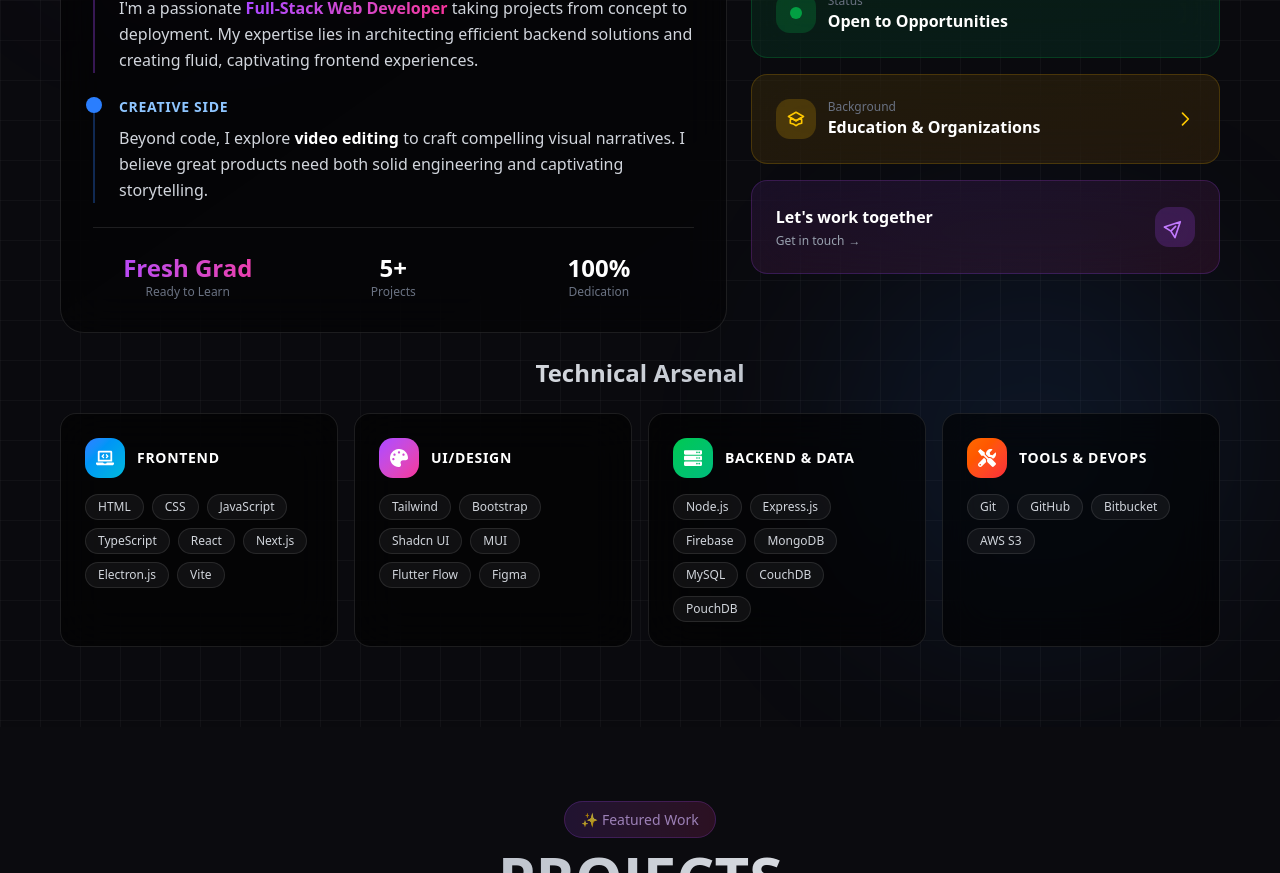
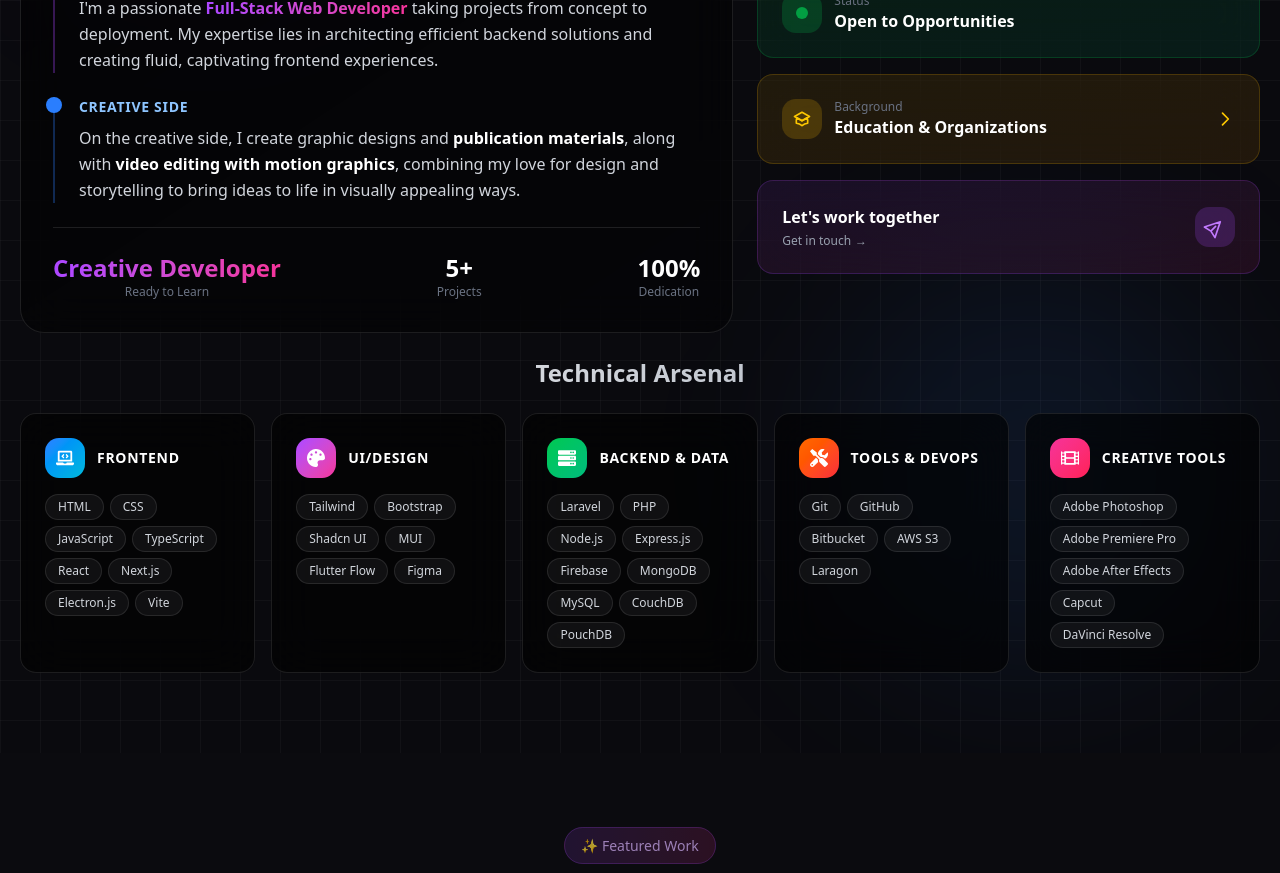
Before and after one commit to PROREXIMITY/xyrus-darcen, a Next.js app: page / in a window 1280 px wide. Shown: the part 1240-2113 px from the top of the page. Built offline with nearby package versions, Linux system fonts and the light colour scheme.

Commit message:
Update Contents and UI  About Me Section

```diff
--- a/src/app/components/About.tsx
+++ b/src/app/components/About.tsx
@@ -74,7 +74,7 @@
         <div className="absolute bottom-20 right-10 w-96 h-96 bg-blue-500/10 rounded-full blur-[100px] animate-float-slower" />
       </div>
 
-      <div className="relative z-10 max-w-[1200px] mx-auto px-5">
+      <div className="relative z-10 max-w-[1300px] mx-auto px-5">
         {/* Header with Animated Badge */}
         <div className="text-center space-y-4 mb-16">
           <div className="inline-flex items-center gap-2 px-4 py-2 bg-gradient-to-r from-purple-500/10 to-pink-500/10 border border-purple-500/30 rounded-full mb-4">
@@ -139,21 +139,19 @@
                     Creative Side
                   </p>
                   <p className="text-base leading-relaxed">
-                    Beyond code, I explore{" "}
-                    <span className="text-white font-semibold">
-                      video editing
-                    </span>{" "}
-                    to craft compelling visual narratives. I believe great
-                    products need both solid engineering and captivating
-                    storytelling.
+                    On the creative side, I create graphic designs and{" "}
+                    <span className="text-white font-semibold">publication materials</span>
+                    , along with{" "}
+                    <span className="text-white font-semibold">video editing with motion graphics</span>
+                    , combining my love for design and storytelling to bring ideas to life in visually appealing ways.
                   </p>
                 </div>
 
                 {/* Stats Row */}
-                <div className="grid grid-cols-3 gap-4 pt-6 border-t border-white/10">
+                <div className="flex flex-wrap justify-between gap-4 pt-6 border-t border-white/10">
                   <div className="text-center">
                     <div className="text-2xl font-bold bg-gradient-to-r from-purple-500 to-pink-500 bg-clip-text text-transparent">
-                      Fresh Grad
+                      Creative Developer
                     </div>
                     <div className="text-xs text-gray-500">Ready to Learn</div>
                   </div>
@@ -316,7 +314,7 @@
               Technical Arsenal
             </h3>
 
-            <div className="grid grid-cols-1 md:grid-cols-2 lg:grid-cols-4 gap-4">
+            <div className="grid grid-cols-1 md:grid-cols-2 lg:grid-cols-3 xl:grid-cols-5 gap-4">
               {skills.map((category, index) => (
                 <div
                   key={category.name}
@@ -345,7 +343,7 @@
                     </div>
 
                     {/* Skills Tags */}
-                    <div className="flex flex-wrap gap-2">
+                    <div className="flex flex-wrap gap-1.5">
                       {category.items.map((skill, i) => (
                         <span
                           key={skill}
--- a/src/app/components/data/mockData.ts
+++ b/src/app/components/data/mockData.ts
@@ -1,4 +1,4 @@
-import { FaLaptopCode, FaPalette, FaServer, FaTools } from "react-icons/fa";
+import { FaLaptopCode, FaPalette, FaServer, FaTools, FaFilm } from "react-icons/fa";
 
 // Projects Data section
 
@@ -124,6 +124,8 @@
   {
     name: "Backend & Data",
     items: [
+      "Laravel",
+      "PHP",
       "Node.js",
       "Express.js",
       "Firebase",
@@ -137,10 +139,22 @@
   },
   {
     name: "Tools & Devops",
-    items: ["Git", "GitHub", "Bitbucket", "AWS S3"],
+    items: ["Git", "GitHub", "Bitbucket", "AWS S3", "Laragon"],
     icon: FaTools,
     color: "from-orange-500 to-red-500",
   },
+  {
+  name: "Creative Tools",
+  items: [
+    "Adobe Photoshop",
+    "Adobe Premiere Pro",
+    "Adobe After Effects",
+    "Capcut",
+    "DaVinci Resolve",
+  ],
+  icon: FaFilm, // or FaPaintBrush
+  color: "from-pink-500 to-rose-500",
+}
 ];
 
 interface SocialLink {
```
Also changed, not shown: src/app/favicon-32x32.png (added).
